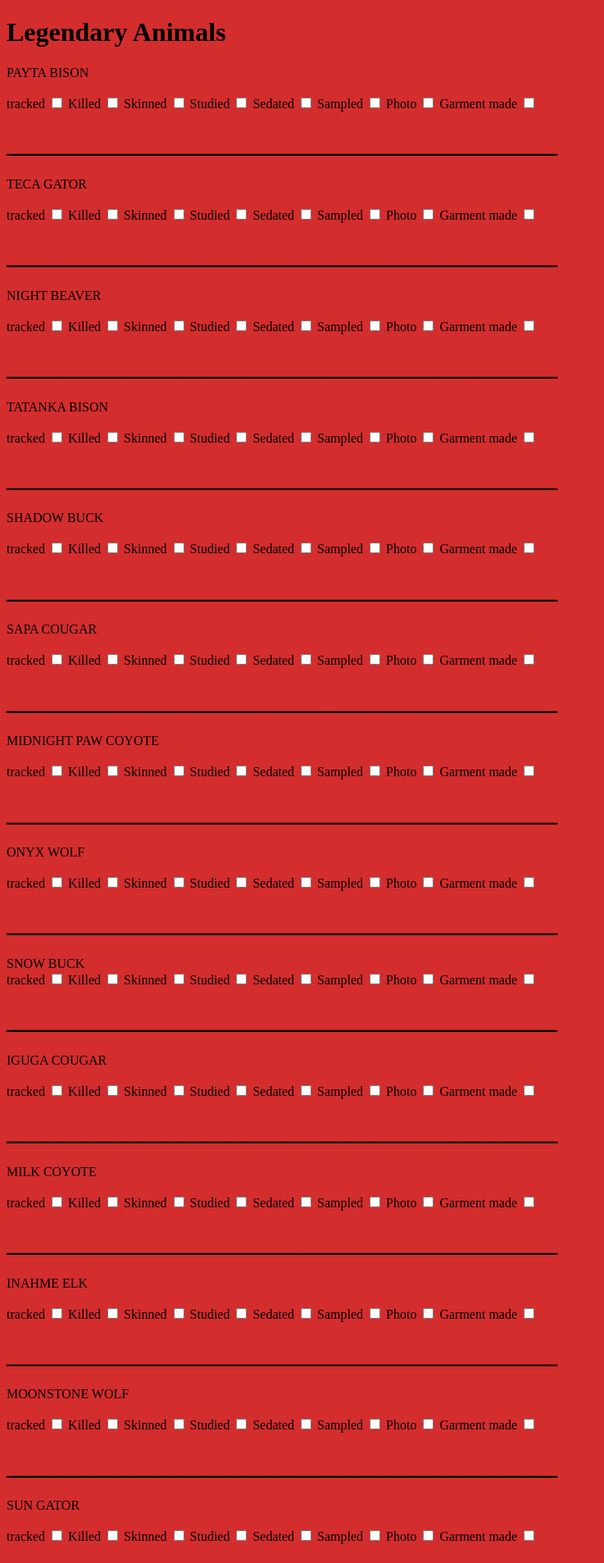
After one commit to trevorthompson78/herokuapp, a Flask app: page /legends in a window 1280 px wide. The commit adds this page. Shown: the top 1907 px of the page at 82% size, without its empty margins (0-737 px from the left). Run offline with Flask 2, Linux system fonts and the light colour scheme.

Commit message:
red dead checklists

```diff
--- a/app.py
+++ b/app.py
@@ -4,7 +4,15 @@ app = Flask(__name__)
 
 @app.route('/')
 def index():
-    return render_template('index.html', name='Trevor')
+    return render_template('Index.html')
+
+@app.route('/alcohol')
+def alcohol():
+    return render_template('alcohol.html')
+
+@app.route('/legends')
+def legends():
+    return render_template('legends.html')
 
 if __name__ == '__main__':
     app.run(debug = True)
--- /dev/null
+++ b/static/style.css
@@ -0,0 +1 @@
+body{background-color: rgb(212, 45, 45);}
--- a/templates/app.css
+++ b/templates/app.css
@@ -1,6 +1,7 @@
 li{
     font-size: larger;
     color: red;
+    font-weight: bold;
 }
 
 body{
--- /dev/null
+++ b/templates/legends.html
@@ -0,0 +1,457 @@
+<!DOCTYPE html>
+<html lang="en-us">
+
+<head>
+  <meta charset="UTF-8">
+  <title>Checklist</title>
+  <link rel="stylesheet" href="static/style.css">
+</head>
+
+<body>
+  <h1>Legendary Animals</h1>
+  <script src="https://code.jquery.com/jquery-2.2.3.min.js"></script>
+  <script src="static/checkbox.js"></script>
+  <div id="checkbox-container">
+    <div>
+      <label for="Payta1">PAYTA BISON</label><br><br>
+      <label for="trackedPB">tracked</label>
+      <input type="checkbox" id="trackedPB">
+      <label for="killedPB">Killed</label>
+      <input type="checkbox" id="killedPB">
+      <label for="skinnedPB">Skinned</label>
+      <input type="checkbox" id="skinnedPB">
+      <label for="studiedPB">Studied</label>
+      <input type="checkbox" id="studiedPB">
+      <label for="sedatedPB">Sedated</label>
+      <input type="checkbox" id="sedatedPB">
+      <label for="sampledPB">Sampled</label>
+      <input type="checkbox" id="sampledPB">
+      <label for="photoPB">Photo</label>
+      <input type="checkbox" id="photoPB">
+      <label for="soldPB">Garment made</label>
+      <input type="checkbox" id="soldPB"><BR>
+      <H1>__________________________________________</h1>
+      <label for="TECA1">TECA GATOR</label><br><br>
+      <label for="trackedTG">tracked</label>
+      <input type="checkbox" id="trackedTG">
+      <label for="killedTG">Killed</label>
+      <input type="checkbox" id="killedTG">
+      <label for="skinnedTG">Skinned</label>
+      <input type="checkbox" id="skinnedTG">
+      <label for="studiedTG">Studied</label>
+      <input type="checkbox" id="studiedTG">
+      <label for="sedatedTG">Sedated</label>
+      <input type="checkbox" id="sedatedTG">
+      <label for="sampledTG">Sampled</label>
+      <input type="checkbox" id="sampledTG">
+      <label for="photoTG">Photo</label>
+      <input type="checkbox" id="photoTG">
+      <label for="soldTG">Garment made</label>
+      <input type="checkbox" id="soldTG"><br>
+      <H1>__________________________________________</h1>
+      <label for="night beaver">NIGHT BEAVER</label><br><br>
+      <label for="trackedNB">tracked</label>
+      <input type="checkbox" id="trackedNB">
+      <label for="killedNB">Killed</label>
+      <input type="checkbox" id="killedNB">
+      <label for="skinnedNB">Skinned</label>
+      <input type="checkbox" id="skinnedNB">
+      <label for="studiedNB">Studied</label>
+      <input type="checkbox" id="studiedNB">
+      <label for="sedatedNB">Sedated</label>
+      <input type="checkbox" id="sedatedPB">
+      <label for="sampledNB">Sampled</label>
+      <input type="checkbox" id="sampledNB">
+      <label for="photoNB">Photo</label>
+      <input type="checkbox" id="photoNB">
+      <label for="soldNB">Garment made</label>
+      <input type="checkbox" id="soldNB">
+      <H1>__________________________________________</h1>
+      <label for="TATANKA BISON">TATANKA BISON</label><br><br>
+      <label for="trackedTB">tracked</label>
+      <input type="checkbox" id="trackedTB">
+      <label for="killedTB">Killed</label>
+      <input type="checkbox" id="killedTB">
+      <label for="skinnedTB">Skinned</label>
+      <input type="checkbox" id="skinnedTB">
+      <label for="studiedTB">Studied</label>
+      <input type="checkbox" id="studiedTB">
+      <label for="sedatedTB">Sedated</label>
+      <input type="checkbox" id="sedatedTB">
+      <label for="sampledTB">Sampled</label>
+      <input type="checkbox" id="sampledTB">
+      <label for="photoTB">Photo</label>
+      <input type="checkbox" id="photoTB">
+      <label for="soldTB">Garment made</label>
+      <input type="checkbox" id="soldTB">
+      <H1>__________________________________________</h1>
+      <label for="SHADOW BUCK">SHADOW BUCK</label><br><br>
+      <label for="trackedSB">tracked</label>
+      <input type="checkbox" id="trackedSB">
+      <label for="killedSB">Killed</label>
+      <input type="checkbox" id="killedSB">
+      <label for="skinnedSB">Skinned</label>
+      <input type="checkbox" id="skinnedSB">
+      <label for="studiedSB">Studied</label>
+      <input type="checkbox" id="studiedSB">
+      <label for="sedatedSB">Sedated</label>
+      <input type="checkbox" id="sedatedSB">
+      <label for="sampledSB">Sampled</label>
+      <input type="checkbox" id="sampledSB">
+      <label for="photoSB">Photo</label>
+      <input type="checkbox" id="photoSB">
+      <label for="soldSB">Garment made</label>
+      <input type="checkbox" id="soldSB">
+      <H1>__________________________________________</h1>
+      <label for="SAPA COUGAR">SAPA COUGAR</label><br><br>
+      <label for="trackedSC">tracked</label>
+      <input type="checkbox" id="trackedSC">
+      <label for="killedSC">Killed</label>
+      <input type="checkbox" id="killedSC">
+      <label for="skinnedSC">Skinned</label>
+      <input type="checkbox" id="skinnedSC">
+      <label for="studiedSC">Studied</label>
+      <input type="checkbox" id="studiedSC">
+      <label for="sedatedSC">Sedated</label>
+      <input type="checkbox" id="sedatedSC">
+      <label for="sampledSC">Sampled</label>
+      <input type="checkbox" id="sampledSC">
+      <label for="photoSC">Photo</label>
+      <input type="checkbox" id="photoSC">
+      <label for="soldSC">Garment made</label>
+      <input type="checkbox" id="soldSC">
+      <H1>__________________________________________</h1>
+      <label for="MIDNIGHT PAW COYOTE">MIDNIGHT PAW COYOTE</label><br><br>
+      <label for="trackedMPC">tracked</label>
+      <input type="checkbox" id="trackedMPC">
+      <label for="killedMPC">Killed</label>
+      <input type="checkbox" id="killedMPC">
+      <label for="skinnedMPC">Skinned</label>
+      <input type="checkbox" id="skinnedMPC">
+      <label for="studiedMPC">Studied</label>
+      <input type="checkbox" id="studiedMPC">
+      <label for="sedatedMPC">Sedated</label>
+      <input type="checkbox" id="sedatedMPC">
+      <label for="sampledMPC">Sampled</label>
+      <input type="checkbox" id="sampledMPC">
+      <label for="photoMPC">Photo</label>
+      <input type="checkbox" id="photoMPC">
+      <label for="soldMPC">Garment made</label>
+      <input type="checkbox" id="soldMPC">
+      <H1>__________________________________________</h1>
+      <label for="ONYX WOLF">ONYX WOLF</label><br><br>
+      <label for="trackedOW">tracked</label>
+      <input type="checkbox" id="trackedOW">
+      <label for="killedOW">Killed</label>
+      <input type="checkbox" id="killedOW">
+      <label for="skinnedOW">Skinned</label>
+      <input type="checkbox" id="skinnedOW">
+      <label for="studiedOW">Studied</label>
+      <input type="checkbox" id="studiedOW">
+      <label for="sedatedOW">Sedated</label>
+      <input type="checkbox" id="sedatedOW">
+      <label for="sampledOW">Sampled</label>
+      <input type="checkbox" id="sampledOW">
+      <label for="photoOW">Photo</label>
+      <input type="checkbox" id="photoOW">
+      <label for="soldOW">Garment made</label>
+      <input type="checkbox" id="soldOW">
+      <H1>__________________________________________</h1>
+      <label for="SNOW BUCK">SNOW BUCK</label><br>
+      <label for="trackedSNB">tracked</label>
+      <input type="checkbox" id="trackedSNB">
+      <label for="killedSNB">Killed</label>
+      <input type="checkbox" id="killedSNB">
+      <label for="skinnedSNB">Skinned</label>
+      <input type="checkbox" id="skinnedSNB">
+      <label for="studiedSNB">Studied</label>
+      <input type="checkbox" id="studiedSNB">
+      <label for="sedatedSNB">Sedated</label>
+      <input type="checkbox" id="sedatedSNB">
+      <label for="sampledSNB">Sampled</label>
+      <input type="checkbox" id="sampledSNB">
+      <label for="photoSNB">Photo</label>
+      <input type="checkbox" id="photoSNB">
+      <label for="soldSNB">Garment made</label>
+      <input type="checkbox" id="soldSNB">
+      <H1>__________________________________________</h1>
+      <label for="IGUGA COUGAR">IGUGA COUGAR</label><br><br>
+      <label for="trackedIG">tracked</label>
+      <input type="checkbox" id="trackedIG">
+      <label for="killedIG">Killed</label>
+      <input type="checkbox" id="killedIG">
+      <label for="skinnedIG">Skinned</label>
+      <input type="checkbox" id="skinnedIG">
+      <label for="studiedIG">Studied</label>
+      <input type="checkbox" id="studiedIG">
+      <label for="sedatedIG">Sedated</label>
+      <input type="checkbox" id="sedatedIG">
+      <label for="sampledIG">Sampled</label>
+      <input type="checkbox" id="sampledIG">
+      <label for="photoIG">Photo</label>
+      <input type="checkbox" id="photoIG">
+      <label for="soldIG">Garment made</label>
+      <input type="checkbox" id="soldIG">
+      <H1>__________________________________________</h1>
+      <label for="MILK COYOTE">MILK COYOTE</label><br><br>
+      <label for="trackedMC">tracked</label>
+      <input type="checkbox" id="trackedMC">
+      <label for="killedMC">Killed</label>
+      <input type="checkbox" id="killedMC">
+      <label for="skinnedMC">Skinned</label>
+      <input type="checkbox" id="skinnedMC">
+      <label for="studiedMC">Studied</label>
+      <input type="checkbox" id="studiedMC">
+      <label for="sedatedMC">Sedated</label>
+      <input type="checkbox" id="sedatedMC">
+      <label for="sampledMC">Sampled</label>
+      <input type="checkbox" id="sampledMC">
+      <label for="photoMC">Photo</label>
+      <input type="checkbox" id="photoMC">
+      <label for="soldMC">Garment made</label>
+      <input type="checkbox" id="soldMC">
+      <H1>__________________________________________</h1>
+      <label for="INAHME ELK">INAHME ELK</label><br><br>
+      <label for="trackedIE">tracked</label>
+      <input type="checkbox" id="trackedIE">
+      <label for="killedIE">Killed</label>
+      <input type="checkbox" id="killedIE">
+      <label for="skinnedIE">Skinned</label>
+      <input type="checkbox" id="skinnedIE">
+      <label for="studiedIE">Studied</label>
+      <input type="checkbox" id="studiedIE">
+      <label for="sedatedIE">Sedated</label>
+      <input type="checkbox" id="sedatedIE">
+      <label for="sampledIE">Sampled</label>
+      <input type="checkbox" id="sampledIE">
+      <label for="photoIE">Photo</label>
+      <input type="checkbox" id="photoIE">
+      <label for="soldIE">Garment made</label>
+      <input type="checkbox" id="soldIE">
+      <H1>__________________________________________</h1>
+      <label for="MOONSTONE WOLF">MOONSTONE WOLF</label><br><br>
+      <label for="trackedMW">tracked</label>
+      <input type="checkbox" id="trackedMW">
+      <label for="killedMW">Killed</label>
+      <input type="checkbox" id="killedMW">
+      <label for="skinnedMW">Skinned</label>
+      <input type="checkbox" id="skinnedMW">
+      <label for="studiedMW">Studied</label>
+      <input type="checkbox" id="studiedMW">
+      <label for="sedatedMW">Sedated</label>
+      <input type="checkbox" id="sedatedMW">
+      <label for="sampledMW">Sampled</label>
+      <input type="checkbox" id="sampledMW">
+      <label for="photoMW">Photo</label>
+      <input type="checkbox" id="photoMW">
+      <label for="soldMW">Garment made</label>
+      <input type="checkbox" id="soldMW">
+      <H1>__________________________________________</h1>
+      <label for="SUN GATOR">SUN GATOR</label><br><br>
+      <label for="trackedSG">tracked</label>
+      <input type="checkbox" id="trackedSG">
+      <label for="killedSG">Killed</label>
+      <input type="checkbox" id="killedSG">
+      <label for="skinnedSG">Skinned</label>
+      <input type="checkbox" id="skinnedSG">
+      <label for="studiedSG">Studied</label>
+      <input type="checkbox" id="studiedSG">
+      <label for="sedatedSG">Sedated</label>
+      <input type="checkbox" id="sedatedSG">
+      <label for="sampledSG">Sampled</label>
+      <input type="checkbox" id="sampledSG">
+      <label for="photoSG">Photo</label>
+      <input type="checkbox" id="photoSG">
+      <label for="soldSG">Garment made</label>
+      <input type="checkbox" id="soldSG">
+      <H1>__________________________________________</h1>
+        <label for="BANDED GATOR">BANDED GATOR</label><br><br>
+        <label for="trackedBB">tracked</label>
+        <input type="checkbox" id="trackedBG">
+        <label for="killedBG">Killed</label>
+        <input type="checkbox" id="killedBG">
+        <label for="skinnedBG">Skinned</label>
+        <input type="checkbox" id="skinnedBG">
+        <label for="studiedBG">Studied</label>
+        <input type="checkbox" id="studiedBG">
+        <label for="sedatedBG">Sedated</label>
+        <input type="checkbox" id="sedatedBG">
+        <label for="sampledBG">Sampled</label>
+        <input type="checkbox" id="sampledBG">
+        <label for="photoBG">Photo</label>
+        <input type="checkbox" id="photoBG">
+        <label for="soldBG">Garment made</label>
+        <input type="checkbox" id="soldBG">
+        <H1>__________________________________________</h1>
+        <label for="WAKPA BOAR">WAKPA BOAR</label><br><br>
+        <label for="trackedWB">tracked</label>
+        <input type="checkbox" id="trackedWB">
+        <label for="killedWB">Killed</label>
+        <input type="checkbox" id="killedWB">
+        <label for="skinnedWB">Skinned</label>
+        <input type="checkbox" id="skinnedWB">
+        <label for="studiedWB">Studied</label>
+        <input type="checkbox" id="studiedWB">
+        <label for="sedatedWB">Sedated</label>
+        <input type="checkbox" id="sedatedWB">
+        <label for="sampledWB">Sampled</label>
+        <input type="checkbox" id="sampledWB">
+        <label for="photoWB">Photo</label>
+        <input type="checkbox" id="photoWB">
+        <label for="soldWB">Garment made</label>
+        <input type="checkbox" id="soldWB">
+        <H1>__________________________________________</h1>
+        <label for="RED STREAK COYOTE">RED STREAK COYOTE</label><br><br>
+        <label for="trackedRSC">tracked</label>
+        <input type="checkbox" id="trackedRSC">
+        <label for="killedRSC">Killed</label>
+        <input type="checkbox" id="killedRSC">
+        <label for="skinnedRSC">Skinned</label>
+        <input type="checkbox" id="skinnedRSC">
+        <label for="studiedRSC">Studied</label>
+        <input type="checkbox" id="studiedRSC">
+        <label for="sedatedRSC">Sedated</label>
+        <input type="checkbox" id="sedatedRSC">
+        <label for="sampledRSC">Sampled</label>
+        <input type="checkbox" id="sampledRSC">
+        <label for="photoRSC">Photo</label>
+        <input type="checkbox" id="photoRSC">
+        <label for="soldRSC">Garment made</label>
+        <input type="checkbox" id="soldRSC">
+        <H1>__________________________________________</h1>
+        <label for="OZULA ELK">OZULA ELK</label><br><br>
+        <label for="trackedOE">tracked</label>
+        <input type="checkbox" id="trackedOE">
+        <label for="killedOE">Killed</label>
+        <input type="checkbox" id="killedOE">
+        <label for="skinnedOE">Skinned</label>
+        <input type="checkbox" id="skinnedOE">
+        <label for="studiedOE">Studied</label>
+        <input type="checkbox" id="studiedOE">
+        <label for="sedatedOE">Sedated</label>
+        <input type="checkbox" id="sedatedOE">
+        <label for="sampledOE">Sampled</label>
+        <input type="checkbox" id="sampledOE">
+        <label for="photoOE">Photo</label>
+        <input type="checkbox" id="photoOE">
+        <label for="soldOE">Garment made</label>
+        <input type="checkbox" id="soldOE">
+        <H1>__________________________________________</h1>
+        <label for="ICHAI BOAR">ICHAI BOAR</label><br><br>
+        <label for="trackedIB">tracked</label>
+        <input type="checkbox" id="trackedIB">
+        <label for="killedIB">Killed</label>
+        <input type="checkbox" id="killedIB">
+        <label for="skinnedIB">Skinned</label>
+        <input type="checkbox" id="skinnedIB">
+        <label for="studiedIB">Studied</label>
+        <input type="checkbox" id="studiedIB">
+        <label for="sedatedIB">Sedated</label>
+        <input type="checkbox" id="sedatedIB">
+        <label for="sampledIB">Sampled</label>
+        <input type="checkbox" id="sampledIB">
+        <label for="photoIB">Photo</label>
+        <input type="checkbox" id="photoIB">
+        <label for="soldIB">Garment made</label>
+        <input type="checkbox" id="soldIB">
+        <H1>__________________________________________</h1>
+        <label for="MUD RUNNER BUCK">MUD RUNNER BUCK</label><br><br>
+        <label for="trackedMRB">tracked</label>
+        <input type="checkbox" id="trackedMRB">
+        <label for="killedMRB">Killed</label>
+        <input type="checkbox" id="killedMRB">
+        <label for="skinnedMRB">Skinned</label>
+        <input type="checkbox" id="skinnedMRB">
+        <label for="studiedMRB">Studied</label>
+        <input type="checkbox" id="studiedMRB">
+        <label for="sedatedMRB">Sedated</label>
+        <input type="checkbox" id="sedatedMRB">
+        <label for="sampledMRB">Sampled</label>
+        <input type="checkbox" id="sampledMRB">
+        <label for="photoMRB">Photo</label>
+        <input type="checkbox" id="photoMRB">
+        <label for="soldMRB">Garment made</label>
+        <input type="checkbox" id="soldMRB">
+        <H1>__________________________________________</h1>
+         <label for="MAZA COUGAR">MAZA COUGAR</label><br><br>
+        <label for="trackedMZC">tracked</label>
+        <input type="checkbox" id="trackedMZC">
+        <label for="killedMZC">Killed</label>
+        <input type="checkbox" id="killedMZC">
+        <label for="skinnedMZC">Skinned</label>
+        <input type="checkbox" id="skinnedMZC">
+        <label for="studiedMZC">Studied</label>
+        <input type="checkbox" id="studiedMZC">
+        <label for="sedatedMZC">Sedated</label>
+        <input type="checkbox" id="sedatedMZC">
+        <label for="sampledMZC">Sampled</label>
+        <input type="checkbox" id="sampledMZC">
+        <label for="photoMZC">Photo</label>
+        <input type="checkbox" id="photoMZC">
+        <label for="soldMZC">Garment made</label>
+        <input type="checkbox" id="soldMZC">
+        <H1>__________________________________________</h1>
+        <label for="OTA FOX">OTA FOX</label><br><br>
+        <label for="trackedOTA">tracked</label>
+        <input type="checkbox" id="trackedOTA">
+        <label for="killedOTA">Killed</label>
+        <input type="checkbox" id="killedOTA">
+        <label for="skinnedOTA">Skinned</label>
+        <input type="checkbox" id="skinnedOTA">
+        <label for="studiedOTA">Studied</label>
+        <input type="checkbox" id="studiedOTA">
+        <label for="sedatedOTA">Sedated</label>
+        <input type="checkbox" id="sedatedOTA">
+        <label for="sampledOTA">Sampled</label>
+        <input type="checkbox" id="sampledOTA">
+        <label for="photoOTA">Photo</label>
+        <input type="checkbox" id="photoOTA">
+        <label for="soldOTA">Garment made</label>
+        <input type="checkbox" id="soldOTA">
+        <H1>__________________________________________</h1>
+        <label for="MARBLE FOX">MARBLE FOX</label><br><br>
+        <label for="trackedMF">tracked</label>
+        <input type="checkbox" id="trackedMF">
+        <label for="killedMF">Killed</label>
+        <input type="checkbox" id="killedMF">
+        <label for="skinnedMF">Skinned</label>
+        <input type="checkbox" id="skinnedMF">
+        <label for="studiedMF">Studied</label>
+        <input type="checkbox" id="studiedMF">
+        <label for="sedatedMF">Sedated</label>
+        <input type="checkbox" id="sedatedMF">
+        <label for="sampledMF">Sampled</label>
+        <input type="checkbox" id="sampledMF">
+        <label for="photoMF">Photo</label>
+        <input type="checkbox" id="photoMF">
+        <label for="soldMF">Garment made</label>
+        <input type="checkbox" id="soldMF">
+        <H1>__________________________________________</h1>
+          <label for="CROSS FOX">CROSS FOX</label><br><br>
+          <label for="trackedCF">tracked</label>
+          <input type="checkbox" id="trackedCF">
+          <label for="killedCF">Killed</label>
+          <input type="checkbox" id="killedCF">
+          <label for="skinnedCF">Skinned</label>
+          <input type="checkbox" id="skinnedCF">
+          <label for="studiedCF">Studied</label>
+          <input type="checkbox" id="studiedCF">
+          <label for="sedatedCF">Sedated</label>
+          <input type="checkbox" id="sedatedCF">
+          <label for="sampledCF">Sampled</label>
+          <input type="checkbox" id="sampledCF">
+          <label for="photoCF">Photo</label>
+          <input type="checkbox" id="photoCF">
+          <label for="soldCF">Garment made</label>
+          <input type="checkbox" id="soldCF">
+          <H1>__________________________________________</h1>
+    </div>
+    <br>
+    <button>Check All</button>
+  </div>
+
+  <script src="https://code.jquery.com/jquery-2.2.3.min.js"></script>
+<script src="static/checkbox.js"></script>
+</body>
+
+</html>
```
Also changed, not shown: static/checkbox.js (added, +42 -0 lines), templates/alcohol.html (added, +133 -0 lines), templates/index.html (+10 -35 lines).
